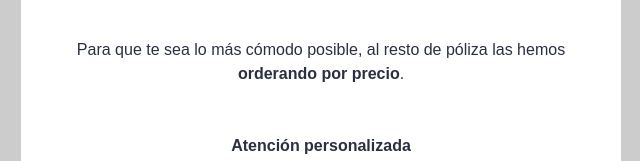
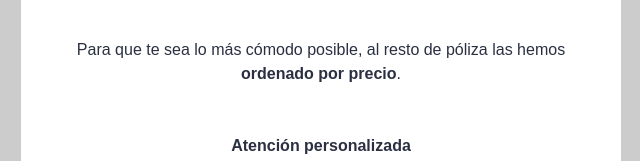
Before and after one commit to roabhi/baron-email-template, a plain HTML site: page index.html in a window 1280 px wide. Shown: the part 639-800 px from the top of the page, 319-959 px from the left. Drawn offline with Linux system fonts and the light colour scheme.

Commit message:
fixed typo

```diff
--- a/index.html
+++ b/index.html
@@ -149,7 +149,7 @@
                 <p>
                   Para que te sea lo m&aacute;s c&oacute;modo posible, al resto
                   de p&oacute;liza las hemos
-                  <b>orderando por precio</b>.<br /><br /><br />
+                  <b>ordenado por precio</b>.<br /><br /><br />
                   <b>Atenci&oacute;n personalizada</b><br /><br />
 
                   Un especialista se pondr&aacute; en contacto contigo para
```
